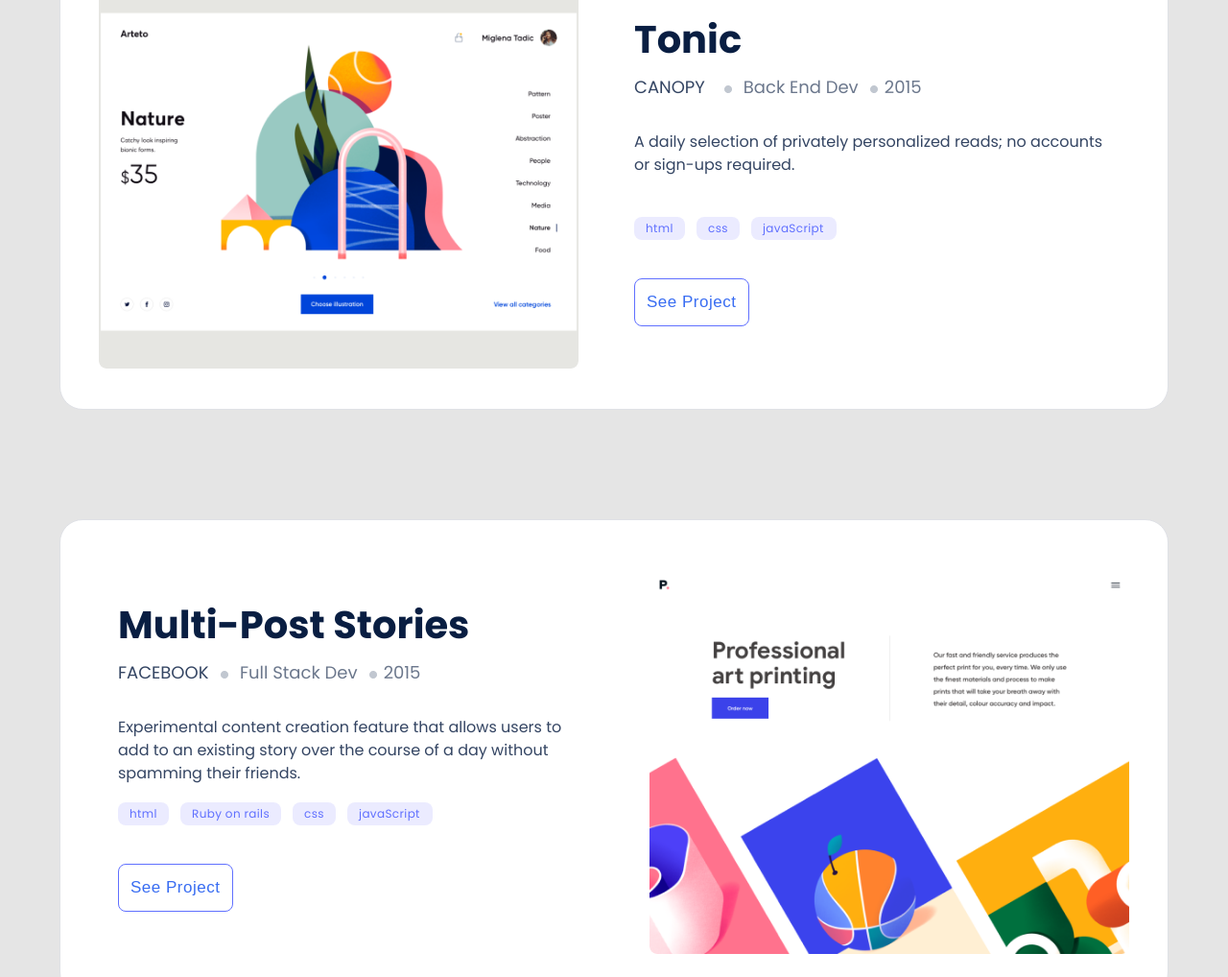
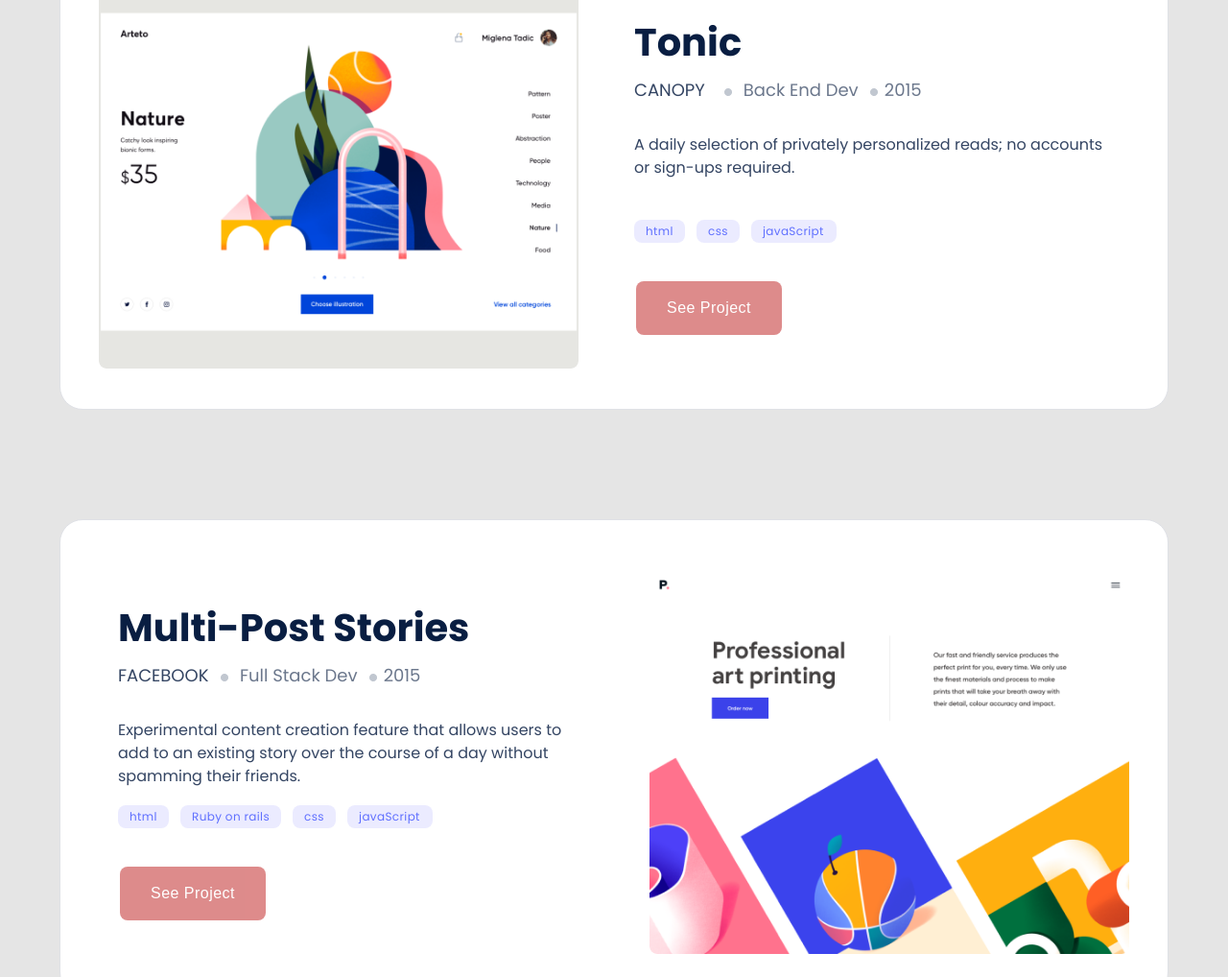
Before and after one commit to Festy1/MY-PORTFOLIO, a website: page index.html in a window 1280 px wide. Shown: the part 1069-2087 px from the top of the page at 96% size. Drawn offline with Linux system fonts and the light colour scheme.

Commit message:
Add animation to button

```diff
--- a/style.css
+++ b/style.css
@@ -873,3 +873,18 @@ footer {
     order: 3;
   }
 }
+
+
+button {
+  background-color: rgb(200, 63, 63);
+  border: none;
+  color: white;
+  padding: 16px 32px;
+  text-align: center;
+  font-size: 16px;
+  margin: 4px 2px;
+  opacity: 0.6;
+  transition: 0.3s;
+}
+
+button:hover {opacity: 1}
```
